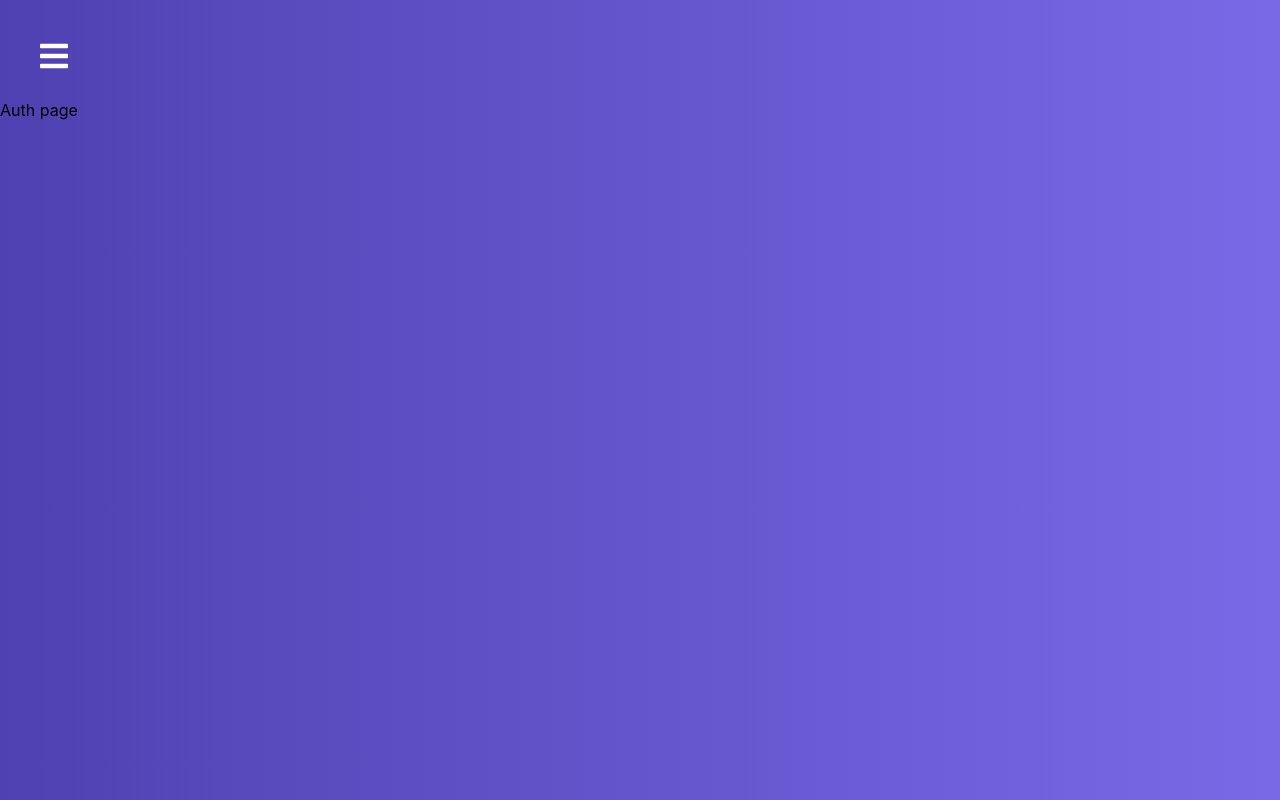
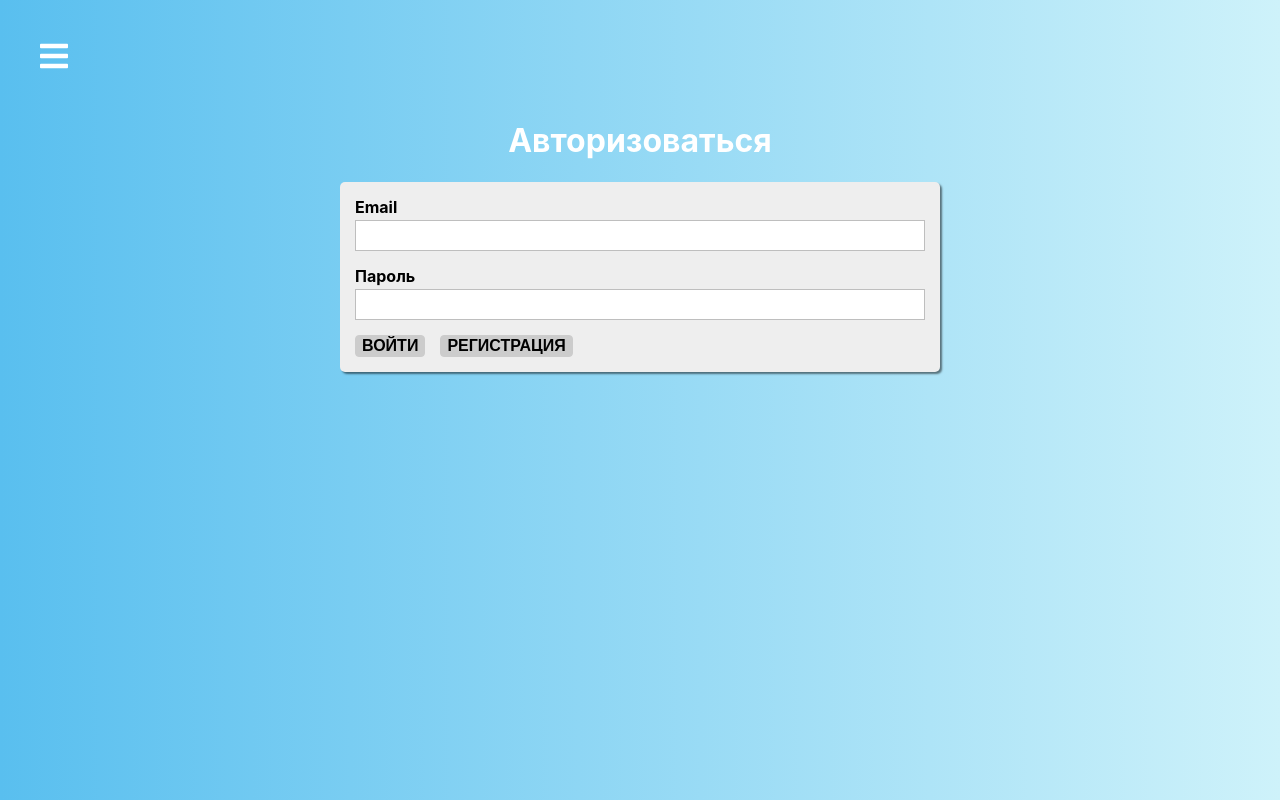
Before and after one commit to mcnic/react_learn, a React (Create React App) app: page /auth in a window 1280 px wide. Built offline with nearby package versions, Linux system fonts and the light colour scheme.

Commit message:
add is_js, UI component Input, make Auth with validation

```diff
--- a/package.json
+++ b/package.json
@@ -6,6 +6,8 @@
     "@testing-library/jest-dom": "^5.11.4",
     "@testing-library/react": "^11.1.0",
     "@testing-library/user-event": "^12.1.10",
+    "is": "^3.3.0",
+    "is_js": "^0.9.0",
     "node-sass": "^5.0.0",
     "react": "^17.0.1",
     "react-dom": "^17.0.1",
--- /dev/null
+++ b/src/components/UI/Input/Input.js
@@ -0,0 +1,37 @@
+import React from 'react'
+import classes from './Input.module.css'
+
+function isInvalid({ valid, touched, shouldValidate }) {
+    // console.log(valid, touched, shouldValidate);
+    return !valid && shouldValidate && touched
+}
+
+const Input = props => {
+    const inputType = props.type || 'text'
+    const cls = [classes.Input]
+    const htmlFor = `${inputType}-${Math.random()}`
+
+    if (isInvalid(props)) {
+        cls.push(classes.invalid)
+    }
+
+    return (
+        <div className={cls.join(' ')}>
+            <label htmlFor={htmlFor}>{props.label}</label>
+            <input
+                type={inputType}
+                id={htmlFor}
+                value={props.value}
+                onChange={props.onChange}
+            />
+
+            {
+                isInvalid(props)
+                    ? <span>{props.valid || props.errorMessage}</span>
+                    : null
+            }
+        </div>
+    )
+}
+
+export default Input
--- /dev/null
+++ b/src/components/UI/Input/Input.module.css
@@ -0,0 +1,31 @@
+.Input {
+  margin-bottom: 15px;
+}
+
+.Input label {
+  margin-bottom: 3px;
+  padding: 0;
+  display: block;
+  font-weight: bold;
+}
+
+.Input input {
+  display: block;
+  box-sizing: border-box;
+  border: 1px solid #bebebe;
+  padding: 7px;
+  margin: 0 0 5px;
+  width: 100%;
+  outline: none;
+  transition: all 300ms ease-in-out;
+}
+
+.Input span {
+  color: #f01f30;
+  font-size: 1.2em;
+  font-weight: bold;
+}
+
+.Input.invalid label {
+  color: #f01f30;
+}
--- a/src/containers/Auth/Auth.js
+++ b/src/containers/Auth/Auth.js
@@ -1,11 +1,134 @@
 import React, { Component } from 'react'
 import classes from './Auth.module.css'
+import Button from '../../components/UI/Button/Button'
+import Input from '../../components/UI/Input/Input'
+import is from 'is_js'
 
 export default class Auth extends Component {
+    state = {
+        formControls: {
+            email: {
+                value: '',
+                type: 'email',
+                label: 'Email',
+                errorMessage: 'Введите корректный email',
+                valid: false,
+                touched: false,
+                shouldValidate: true,
+                validation: {
+                    required: true,
+                    email: true
+                }
+            },
+            password: {
+                value: '',
+                type: 'password',
+                label: 'Пароль',
+                errorMessage: 'Введите корректный пароль',
+                valid: false,
+                touched: false,
+                shouldValidate: true,
+                validation: {
+                    required: true,
+                    minLength: 6
+                }
+            }
+        },
+        isFormValid: false
+    }
+
+    clickHandler = event => {
+        event.preventDefault()
+        console.log('success')
+    }
+
+    registerHandler = event => {
+        event.preventDefault()
+        console.log('register')
+    }
+
+    onChangeHandler = (event, controlName) => {
+        const formControls = { ...this.state.formControls }
+        const control = { ...formControls[controlName] }
+        control.value = event.target.value
+        control.touched = true
+        control.valid = this.validate(control.value, control.validation)
+
+        formControls[controlName] = control
+        const isFormValid = Object.keys(formControls).reduce((valid, key) => valid && formControls[key].valid, true)
+
+        this.setState({ formControls, isFormValid })
+    }
+
+    validate(value, validation) {
+        if (!validation) {
+            return true
+        }
+
+        let isFormValid = true
+
+        if (validation.required === true) {
+            isFormValid = value.trim() !== '' && isFormValid
+        }
+
+        if (validation.email) {
+            // const re = /^(([^<>()[\]\\.,;:\s@"]+(\.[^<>()[\]\\.,;:\s@"]+)*)|(".+"))@((\[[0-9]{1,3}\.[0-9]{1,3}\.[0-9]{1,3}\.[0-9]{1,3}\])|(([a-zA-Z\-0-9]+\.)+[a-zA-Z]{2,}))$/;
+            // isFormValid = re.test(String(value).toLowerCase()) && isFormValid
+            isFormValid = is.email(value) && isFormValid
+        }
+
+        if (validation.minLength) {
+            isFormValid = value.length >= validation.minLength && isFormValid
+        }
+
+        return isFormValid
+    }
+
+    renderInputs() {
+        return Object.keys(this.state.formControls).map((controlName, index) => {
+            const control = this.state.formControls[controlName]
+            return (
+                <Input
+                    key={controlName + index}
+                    type={control.type}
+                    label={control.label}
+                    value={control.value}
+                    valid={control.valid}
+                    touched={control.touched}
+                    shouldValidate={control.shouldValidate}
+                    errorMessage={control.errorMessage}
+                    onChange={event => this.onChangeHandler(event, controlName)}
+                />
+            )
+        }
+        )
+    }
+
     render() {
         return (
             <div className={classes.Auth}>
-                Auth page
+                <div>
+                    <h1>Авторизоваться</h1>
+                    <form className={classes.AuthForm}>
+                        {this.renderInputs()}
+
+                        <Button
+                            type='success'
+                            onClick={this.clickHandler}
+                            disabled={!this.state.isFormValid}
+                        >
+                            Войти
+                        </Button>
+
+                        <Button
+                            type='primary'
+                            onClick={this.registerHandler}
+                            disabled={!this.state.isFormValid}
+                        >
+                            Регистрация
+                        </Button>
+                    </form>
+                </div>
             </div>
         )
     }
--- a/src/containers/Auth/Auth.module.css
+++ b/src/containers/Auth/Auth.module.css
@@ -1,8 +1,27 @@
 .Auth {
   display: flex;
   padding-top: 100px;
-  flex-direction: column;
+  justify-content: center;
+  /* flex-direction: column; */
   flex-grow: 1;
-  width: 100;
-  background: linear-gradient(90deg, #5041b2 0%, #7969e6 100%);
+  width: 100%;
+  background: linear-gradient(270deg, #cef2fa 0%, #59bfef 100%);
 }
+
+.Auth > div {
+  width: 100%;
+  max-width: 600px;
+  padding: 0 20px;
+}
+
+.Auth h1 {
+  color: #fff;
+  text-align: center;
+}
+
+.AuthForm {
+  background: #eee;
+  box-shadow: 2px 2px 2px rgba(0, 0, 0, 0.5);
+  padding: 15px;
+  border-radius: 5px;
+}
--- a/src/containers/Quiz/Quiz.js
+++ b/src/containers/Quiz/Quiz.js
@@ -91,7 +91,7 @@
     quizFinished = () => this.state.activeQuestion >= (this.state.quiz.length - 1)
 
     componentDidMount() {
-        console.log('quiz id ', this.props.match.params.id)
+        // console.log('quiz id ', this.props.match.params.id)
     }
 
     render() {
--- a/src/containers/QuizList/QuizList.module.css
+++ b/src/containers/QuizList/QuizList.module.css
@@ -1,15 +1,16 @@
 .QuizList {
   display: flex;
   padding-top: 100px;
+  justify-content: top;
+  text-align: center;
   flex-direction: column;
   flex-grow: 1;
-  width: 100;
+  width: 100%;
   background: linear-gradient(90deg, #fd8355 0%, #f0576c 37%, #f79cbd 100%);
 }
 
 .QuizList h1 {
   color: #fff;
-  text-align: center;
 }
 
 .QuizList ul {
@@ -22,11 +23,11 @@
   margin-bottom: 10px;
 }
 
-.QuizList ul li a {
+.QuizList li a {
   text-decoration: none;
   color: #000;
 }
 
-.QuizList ul li a:hover {
+.QuizList li a:hover {
   color: #363f54;
 }
```
Also changed, not shown: 1 other file (tests, documents, lock files or other folders).
